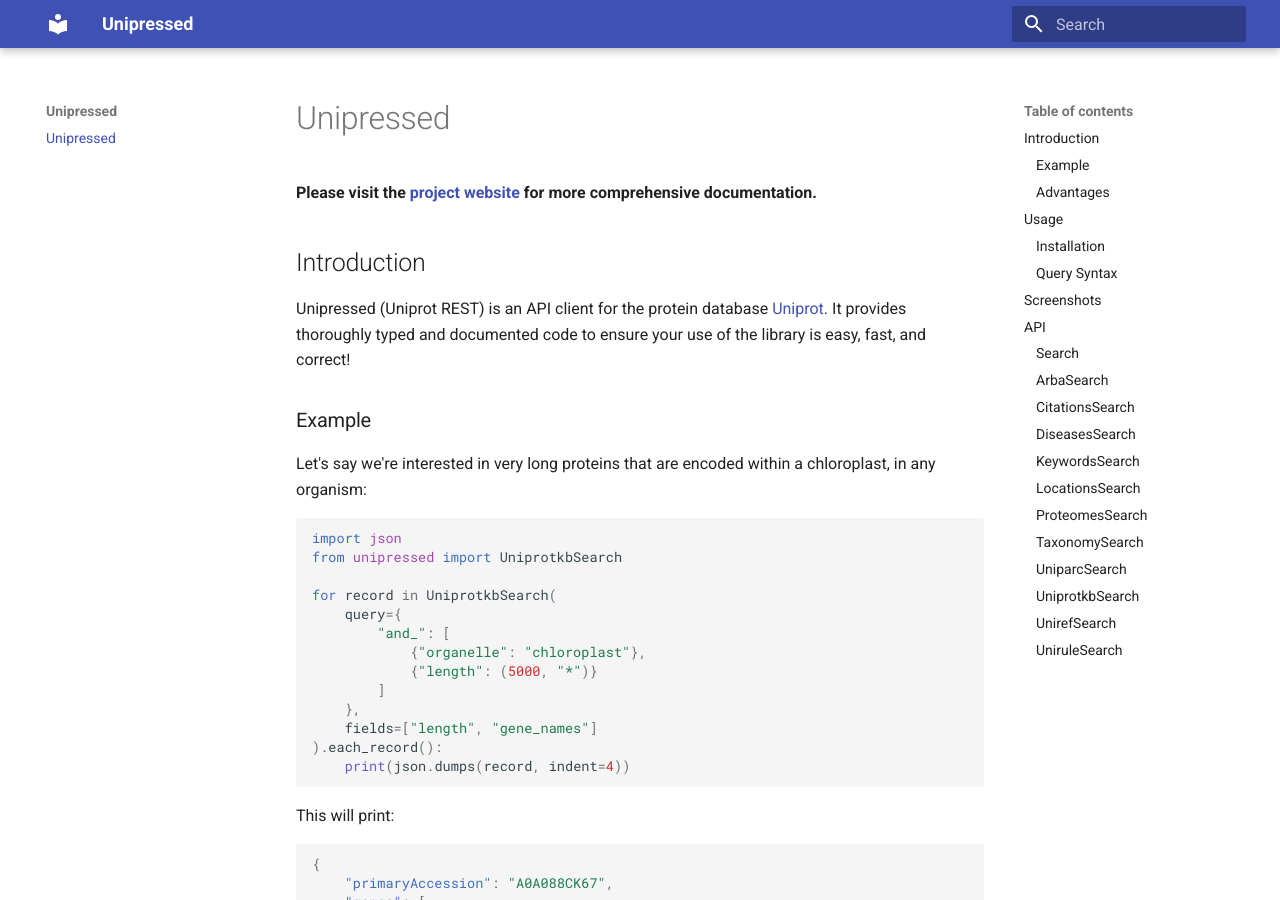
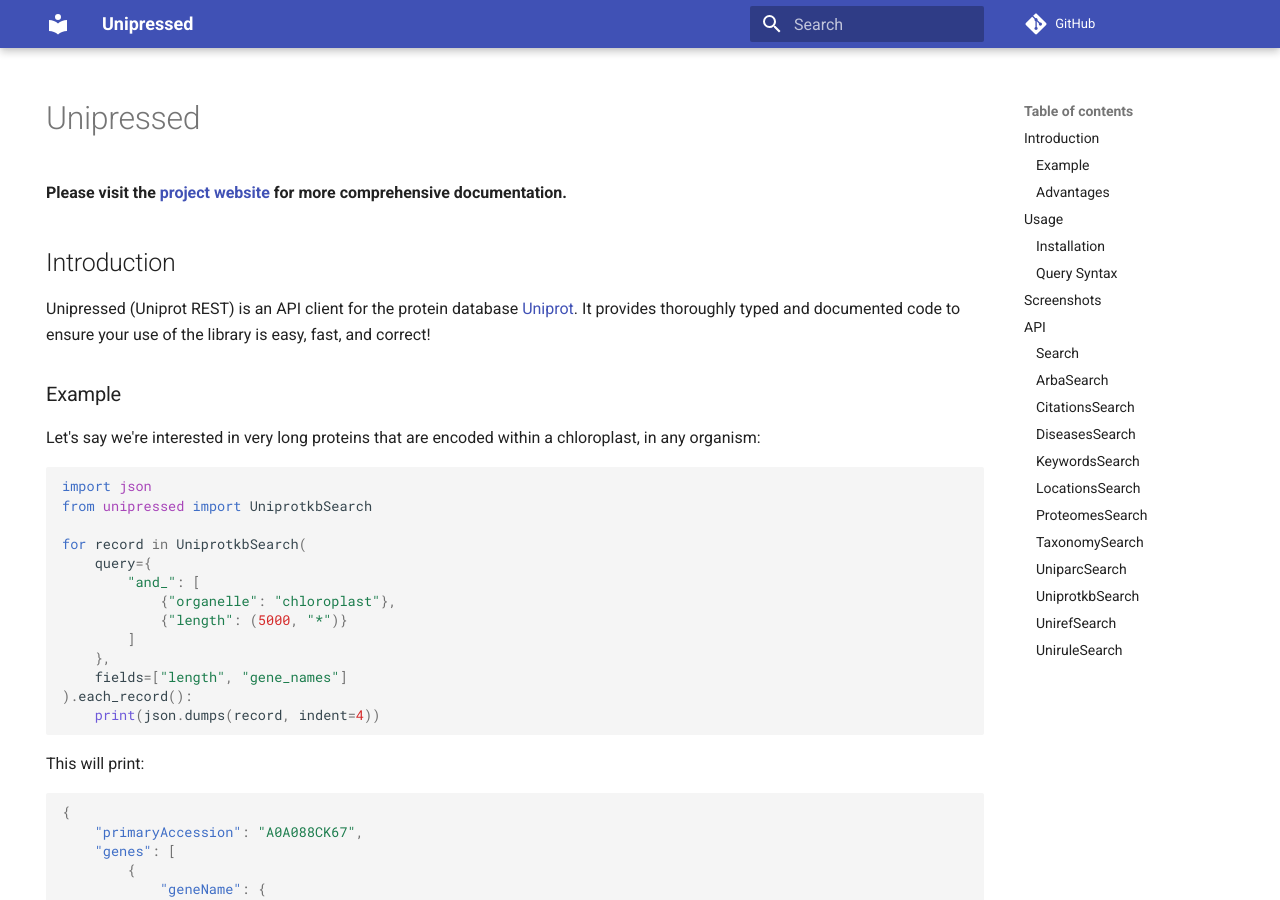
Before and after one commit to multimeric/Unipressed, an MkDocs documentation site: the page built from docs/index.md, in a window 1280 px wide and 900 px high. Built offline with MkDocs 1.6.1 and Material for MkDocs 9.7.7, drawn with Linux system fonts in a browser that asks for light colours; comment, search, counter and statistics services are not loaded; some of the changed lines change nothing that is shown.

Commit message:
Add github repo link in website, hide lhs navigation

```diff
--- a/docs/index.md
+++ b/docs/index.md
@@ -1,3 +1,7 @@
+---
+hide:
+  - navigation
+---
 {% include-markdown "../README.md" %}
 
 ## Screenshots
--- a/mkdocs.yml
+++ b/mkdocs.yml
@@ -1,4 +1,5 @@
 site_name: "Unipressed"
+repo_url: https://github.com/multimeric/Unipressed
 theme:
   name: "material"
 plugins:
@@ -22,6 +23,7 @@
       generic: true
   - attr_list
   - md_in_html
+  - meta
 extra_javascript:
   - javascript/mathjax.js
   - https://polyfill.io/v3/polyfill.min.js?features=es6
```
